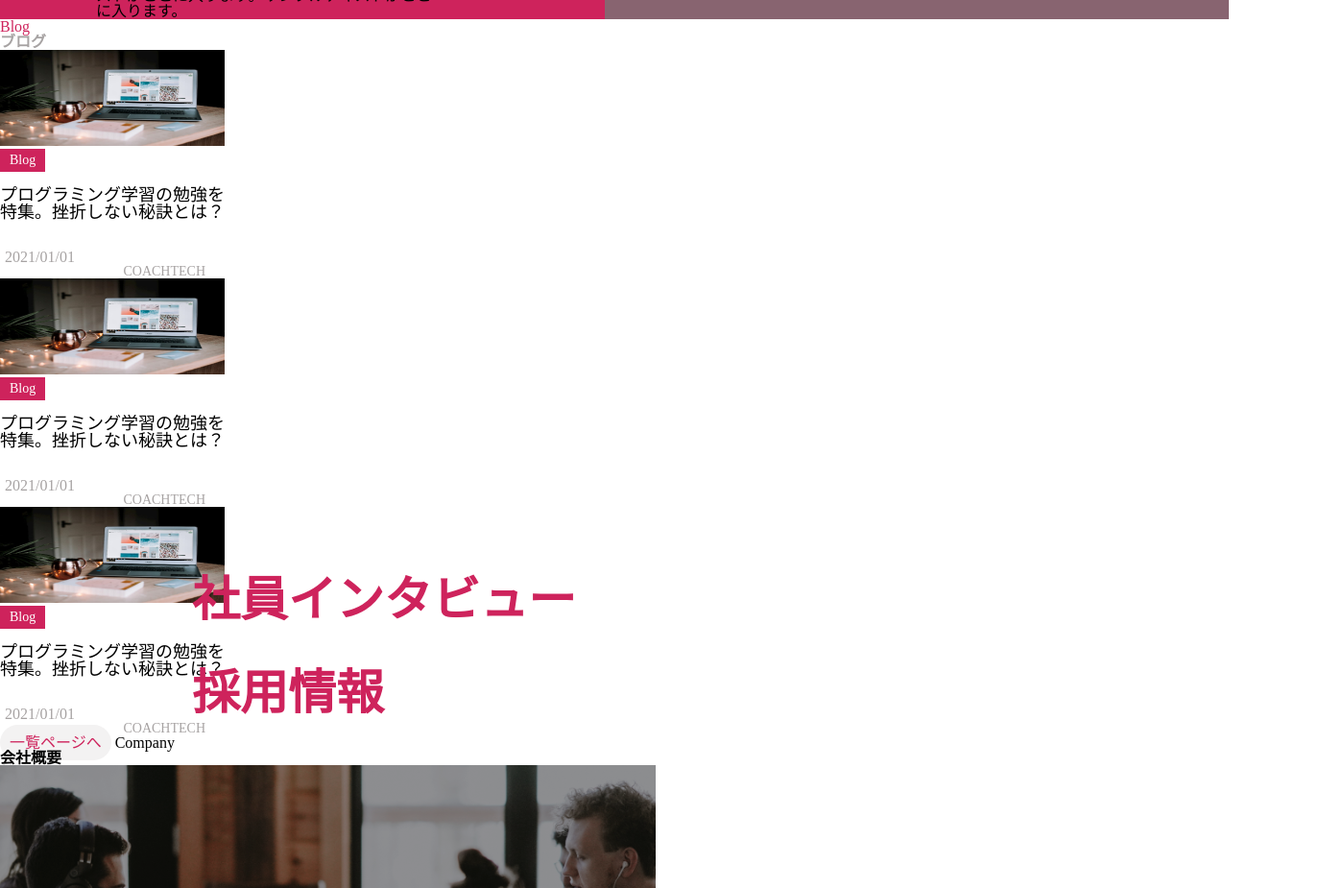
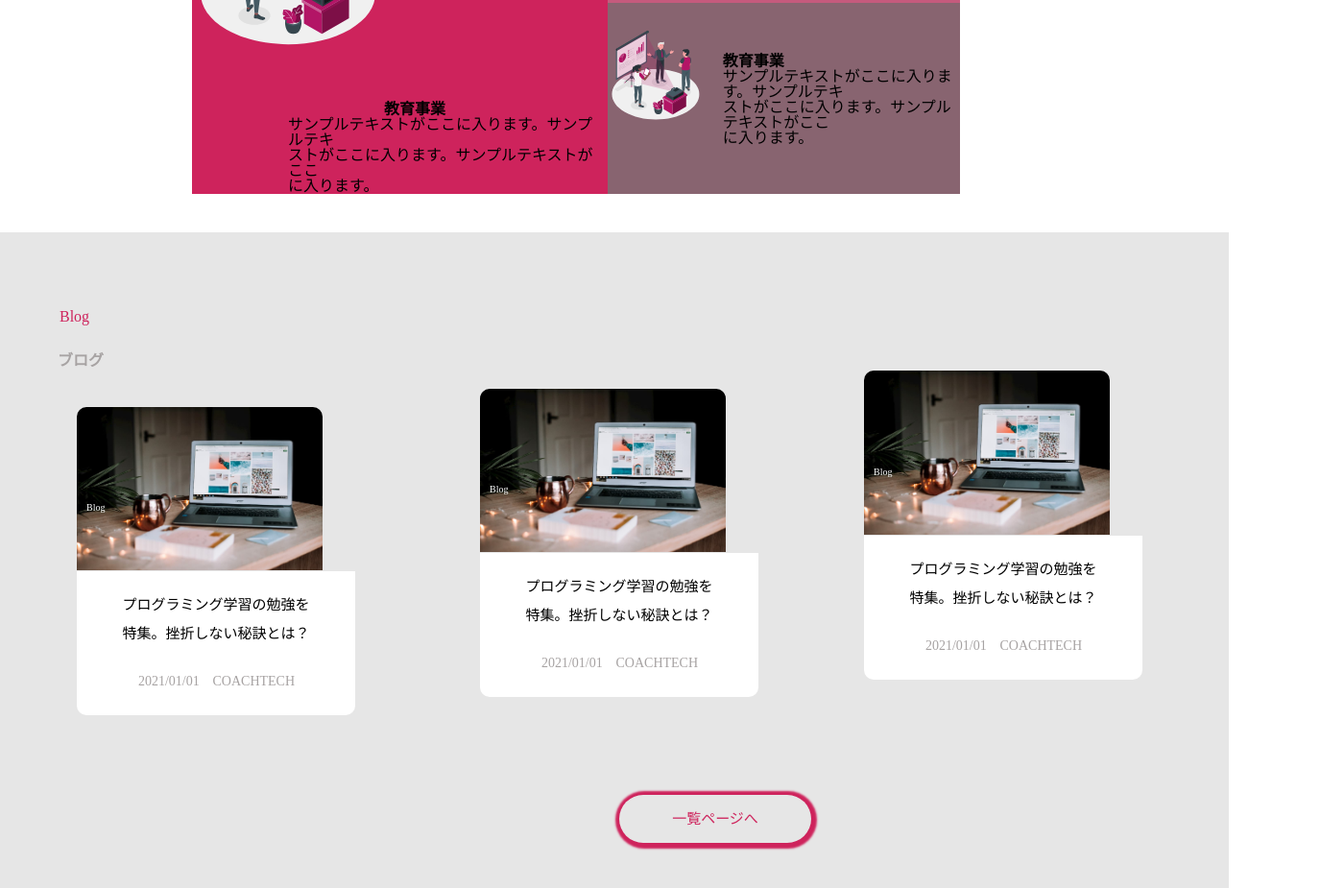
Before and after one commit to hitomineo/20211029ito.Lp, a plain HTML site: page index.html in a window 1280 px wide. Shown: the part 1875-2800 px from the top of the page at 96% size, 1400 px wide, since content can reach past the window. Drawn offline with Linux system fonts and the light colour scheme.

Commit message:
first-commit

```diff
--- a/css/style.css
+++ b/css/style.css
@@ -1,80 +1,80 @@
-.header{
-  display:flex ;
+.header {
+  display: flex;
   height: 20px;
   width: 30px;
 }
-.list{
-display:flex;
+.list {
+  display: flex;
   justify-content: right;
   font-size: 15px;
 }
-.header-list{
+.header-list {
   margin-top: -20px;
   padding: 10px;
 }
 
-
-
-.item{
+.item {
   display: flex;
   justify-content: right;
 }
 
-
-.text{
+.text {
   font-size: 50px;
-  color :rgb(206, 35, 92);
-  font-family:"Tukusi A Round Gothic","筑紫A丸ゴシック";font-weight:bold;
+  color: rgb(206, 35, 92);
+  font-family: "Tukusi A Round Gothic", "筑紫A丸ゴシック";
+  font-weight: bold;
   margin: -500px 100px 50px 200px;
 }
 
-em{
+em {
   color: rgb(27, 145, 145);
 }
 
-.text2{
+.text2 {
   font-size: 25px;
   color: rgb(206, 35, 92);
   margin: -10px 100px 50px 200px;
 }
 
-.text3{
+.text3 {
   margin: -50px 200px;
   color: rgb(167, 163, 163);
 }
 
-.news1{
+.news1 {
   font-size: 10px;
   color: rgb(206, 35, 92);
   margin-left: 200px;
   margin-top: 400px;
 }
 
-.second_title{
+.second_title {
   color: rgb(167, 163, 163);
-  margin-left:200px;
-  margin-top:5px;
+  margin-left: 200px;
+  margin-top: 5px;
 }
 
-.border1{
-  border: solid 1px rgb(167, 163, 163)
-  ;
+.border1 {
+  border: solid 1px rgb(167, 163, 163);
   margin-top: 30px;
+  width: 800px;
+  margin-left: 200px;
 }
 
-section{
+section {
   color: rgb(167, 163, 163);
   margin-left: 200px;
   margin-top: 20px;
 }
 
-.border2{
+.border2 {
   border: solid 0.01px;
   margin-top: 20px;
-  margin-bottom :20px;
+  margin-bottom: 20px;
+  width: 800px;
 }
 
-.practice__btn{
+.practice__btn {
   width: 300px;
   height: 100px;
 
@@ -88,181 +88,417 @@ section{
   margin-right: 30px;
 }
 
-.text4{
+.text4 {
   margin: 0px;
 }
 
-.card{
+.card {
   background-color: rgb(231, 225, 225);
-  height: 300px;
-
+  height: 400px;
 }
 
-
-.news2{
+.news2 {
   color: rgb(206, 35, 92);
   font-size: 10px;
-  margin-left:550px;
-  margin-top: 40px;
-
+  margin-left: 630px;
+  margin-top: 60px;
+  padding: 20px;
 }
-.second_title2{
+.second_title2 {
   color: rgb(167, 163, 163);
-  margin-left:550px;
-  margin-top: 30px;
+  margin-left: 550px;
+  margin-top: 0px;
+  font-size: 20px;
 }
 
-.text5{
+.text5 {
   color: rgb(167, 163, 163);
   margin-left: 150px;
   margin-top: 60px;
-
+  line-height: 25px;
 }
 
-.item2{
+.text5_{
+margin-top: 5px;
+}
+
+.item2 {
   width: -200px;
   height: -300px;
 }
 
-
-.item2{
-margin-left:750px ;
+.item2 {
+  margin-left: 750px;
   margin-top: -220px;
 }
 
 
-.news3{
+
+
+
+.news3 {
   color: rgb(206, 35, 92);
-margin-left:150px ;
-margin-top: 50px;
+  margin-left: 150px;
+  margin-top: 150px;
 }
-.second_title3{
+.second_title3 {
   color: rgb(167, 163, 163);
   margin-top: 20px;
   margin-left: 150px;
 }
-.grid{
+.grid {
   display: grid;
-
+  width: 800px;
+  margin-left: 200px;
+  margin-top: 30px;
 }
 
-.grid_parent{
+.grid_parent {
   display: grid;
   margin-top: 50px;
   grid-template-rows: -50px -50px;
   grid-template-columns: -20fr -20fr;
 }
 
-.parent{
+.parent {
   background-size: cover;
   grid-column: 1/2;
   grid-row: 1/3;
   background-color: rgb(206, 35, 92);
+
 }
 
-h5{
-  margin-left :200px;
+h5 {
+  margin-left: 200px;
 }
-.text6{
+.text6 {
   margin-left: 100px;
 }
 
-
-.child1{
+.child1 {
   background-size: cover;
   grid-column: 2/3;
   grid-row: 1/2;
   background-color: rgb(197, 90, 125);
+
 }
 
-h6{
+h6 {
   margin-left: 120px;
   margin-top: -100px;
 }
-.text7{
+.text7 {
   margin-left: 120px;
-
 }
-.child2{
+.child2 {
   background-size: cover;
   grid-column: 2/3;
   grid-row: 2/3;
   background-color: rgb(136, 100, 112);
 }
 
+.text8 {
+  margin-left: 120px;
+}
 
-.text8{
-   margin-left: 120px;
+.flex__item1 {
+  background-color: rgb(230, 230, 230);
+  width: 100%;
+  height: 780px;
+  margin-top: 40px;
+}
+
+.news4 {
+  color: rgb(206, 35, 92);
+  margin-top: -700px;
+  margin-bottom: 10px;
+  margin-left: 62px;
+}
+.second_title4 {
+  color: rgb(167, 163, 163);
+  margin-left: 60px;
+  margin-top: 30px;
+}
+
+.card_img1 img {
+  display: block;
+  width: 20%;
+  height: 10%;
+  border-top-left-radius: 10px;
+  border-top-right-radius: 10px;
+  margin-left: 80px;
+  margin-top: 40px;
+}
+
+.card_cat1 {
+  display: block;
+  background: rgb(206, 35, 92);
+  color: #fff;
+  font-size: 10px;
+  margin-left: 80px;
+  margin-top: -80px;
+  width: 30px;
+  padding: 10px 2px 2px 10px;
+}
+
+
+.card_ttl1 {
+  width: 20%;
+  font-size: 15px;
+ text-align: center;
+  line-height: 30px;
+  background-color: #ffff;
+  width: 250px;
+  margin-top: 59px;
+  margin-left: 80px;
+  border-bottom-left-radius: 10px;
+  border-bottom-right-radius: 10px;
+  height: 110px;
+  padding: 20px;
+
+}
+
+.card_date1 {
+  display: inline-block;
+  margin-left: 40px;
+  color: rgb(167, 163, 163);
+  font-size: 14px;
+  margin-top: 20px;
+  margin-left: 1px;
+}
+
+.card_tag1 {
+  display: inline-block;
+  color: rgb(167, 163, 163);
+  font-size: 14px;
+  margin-left: 10px;
 }
 
 
 
-.news4{
-  color: rgb(206, 35, 92);
-}
-.second_title4{
-  color: rgb(167, 163, 163);
+
+
+
+
+.card_img2 img {
+  display: block;
+  width: 20%;
+  height: 10%;
+  border-top-left-radius: 10px;
+  border-top-right-radius: 10px;
+  margin-left: 500px;
+  margin-top: -340px;
 }
 
-.flex_item{
-  display: flex;
-  justify-content:space-between;
+.card_cat2 {
+  display: block;
+  background: rgb(206, 35, 92);
+  color: #fff;
+  font-size: 10px;
+  margin-left: 500px;
+  margin-top: -80px;
+  width: 30px;
+  padding: 10px 2px 2px 10px;
 }
 
-.paractice_card{
-  width: 30%;
-  box-shadow: 0px 3px 10px rgba(0, 0, 0, 0.2);
+.card_ttl2 {
+  width: 20%;
+  font-size: 15px;
+  text-align: center;
+  line-height: 30px;
+  background-color: #ffff;
+  width: 250px;
+  margin-top: 59px;
+  margin-left: 500px;
+  border-bottom-left-radius: 10px;
+  border-bottom-right-radius: 10px;
+  height: 110px;
+  padding:20px ;
 }
 
-.card_img img{
-  width: 100%;
+.card_date2 {
+  display: inline-block;
+  margin-left: 40px;
+  color: rgb(167, 163, 163);
+  margin-bottom: 40px;
+  font-size: 14px;
+  margin-top: 20px;
+  margin-left: 1px;
 }
-.card_content{
-  padding-left: 15px 25px;
+.card_tag2 {
+  display: inline-block;
+  color: rgb(167, 163, 163);
+  font-size: 14px;
+  margin-left: 10px;
 }
-.card_ttl{
-  font-size: 18px;
-  margin-bottom: 30px;
-  font-weight: 400;
+
+
+
+.card_img3 img {
+  display: block;
+  width: 20%;
+  height: 10%;
+  border-top-left-radius: 10px;
+  border-top-right-radius: 10px;
+  margin-left: 900px;
+  margin-top: -340px;
 }
-.card_cat{
-  padding: 5px 10px;
+
+.card_cat3 {
+  display: block;
   background: rgb(206, 35, 92);
-  margin-bottom:15px
-  ;
-  display: inline-block;
   color: #fff;
-  font-size: 14px;
+  font-size: 10px;
+  margin-left: 900px;
+  margin-top: -80px;
+  width: 30px;
+  padding: 10px 2px 2px 10px;
+}
+
+
+.card_ttl3 {
+  width: 20%;
+  font-size: 15px;
+  text-align: center;
+  line-height: 30px;
+  background-color: #ffff;
+  width: 250px;
+  margin-top: 59px;
+  margin-left: 900px;
+  border-bottom-left-radius: 10px;
+  border-bottom-right-radius: 10px;
+  height: 110px;
+  padding: 20px;
 
 }
 
-.card_date{
+.card_date3 {
   display: inline-block;
-  margin-left:5px;
-  color:rgb(167, 163, 163);
+  margin-left: 40px;
+  color: rgb(167, 163, 163);
+  margin-bottom: 40px;
+  font-size: 14px;
+  margin-top: 20px;
+  margin-left: 1px;
+}
+.card_tag3 {
+  display: inline-block;
+  color: rgb(167, 163, 163);
+  font-size: 14px;
+  margin-left: 10px;
 }
 
-.tag{
-  font-size: 14px;
-  text-align: right;
+
+.practice_btn2 {
+  width: 200px;
+  padding: 10px 0;
+  color:rgb(206, 35, 92);
+  border-radius: 30px;
+  text-align: center;
+  box-shadow: 1px 1px 2px 5px rgb(206, 35, 92);
+  margin:100px auto 0;
+  display: block;
 }
 
-.card_tag{
-  display:inline-block;
-  margin-right: 20px;
-  color: rgb(167, 163, 163);
+.btn{
+  margin-left:-600px;
 }
 
-.practice_btn2{
-  width: 100px;
-  height: 40px;
 
+
+.news5{
 color: rgb(206, 35, 92);
-  border-radius: 20px;
-  background: rgb(243, 242, 242);
-  border-color: rgb(206, 35, 92);
-  text-align: center;
-  box-shadow: 40 0px 0 rgba(red, green, blue, alpha);
-  padding: 10px 10px;
+margin-top: 400px;
+margin-left: 300px
+}
+
+.second_title5{
+  margin-left: 300px;
+  margin-top: 20px;
+  font-size: 30px;
+  color: rgba(152, 153, 153, 0.781);
+}
+
+
+
+
+.kaisha{
+  width: 700px;
+  margin-left: 300px;
+  margin-top: 50px;
+}
+
+.kaisha th,
+.kaisha td{
+  border: 1px solid#ccc;
+  padding: 20px;
+  width: 500px;
+}
+
+.kaisha th{
+  font-weight: bold;
+  background-color: #e9e9e9;
+}
+
+
+
+.photo1{
+  margin-left: -300px;
+  margin-top: 70px;
+  display: flex;
 
 }
+
+.text9{
+  color: #e9e9e9;
+  font-size: 50px;
+  margin-top: -170px;
+  margin-left: 220px;
+}
+
+.text10{
+  color:#e9e9e9;
+  font-size: 50px;
+  margin-top: -170px;
+  margin-left: 200px;
+}
+
+
+.text11{
+  margin-top: 200px;
+  margin-left: 500px;
+}
+.text12{
+margin-top: 20px;
+margin-left: 680px;
+font-size: 40px;
+color: rgb(206, 35, 92);
+}
+
+
+.practice__btn2 {
+  width: 200px;
+  padding: 20px 0;
+  color: #fff;
+  border-radius: 30px;
+  background:linear-gradient(90deg, #ca1e60, #8b00be);
+  text-align: center;
+  box-shadow: 5px 5px 0 rgba(124, 1, 52, 0.2);
+  margin:30px auto 30px;
+  margin-left: 580px;
+  display:block;
+}
+
+
+.small{
+  background-color: rgba(221, 221, 221, 0.781);
+  width: 1400px;
+  height: 60px;
+  position: relative;
+}
+
+.text13{
+ margin-bottom:20px ;
+ margin-left: 500px;
+ padding: 20px;
+}
--- a/index.html
+++ b/index.html
@@ -9,6 +9,7 @@
   <link rel="stylesheet" href="./css/style.css" />
 </head>
 <body>
+
   <!-- 以下の内容を追加します -->
 
 <div
@@ -53,32 +54,31 @@ class="header"><img srcset="./img/estra_logo.png">
 
   <section>
 
-<div class="text4">  2021/01/01<a class="practice__btn">ニュース</a>COACHTECHのサービスが開始されました</div>
+<div class="text4">  2021/01/01<a class="practice__btn">ニュース</a>COACHTECHのサービスが開始されました。</div>
 
     <div class="border2"></div>
 
-2021/01/01<a class="practice__btn">ニュース</a>COACHTECHのサービスが開始されました
+2021/01/01<a class="practice__btn">ニュース</a>COACHTECHのサービスが開始されました。
 
 <div class="border2"></div>
 
-2021/01/01<a class="practice__btn">ニュース</a>COACHTECHのサービスが開始されました
+2021/01/01<a class="practice__btn">ニュース</a>COACHTECHのサービスが開始されました。
 
 <div class="border2
 "></div>
 
-2021/01/01<a class="practice__btn">ニュース</a>COACHTECHのサービスが開始されました
+2021/01/01<a class="practice__btn">ニュース</a>COACHTECHのサービスが開始されました。
 
 <div class="border2"></div>
 
-2021/01/01<a class="practice__btn">ニュース</a>COACHTECHのサービスが開始されました
+2021/01/01<a class="practice__btn">ニュース</a>COACHTECHのサービスが開始されました。
 
 
 <div class="border2"></div>
-<div class="border1
-"> </div>
+<div class="border2"> </div>
 </section>
 
-
+</article>
 
 <!--アバウトから-->
 
@@ -91,8 +91,9 @@ class="header"><img srcset="./img/estra_logo.png">
 
   <div class="text5">
 <p>株式会社estraはデジタル化が遅れている教育業界に<br>最新のテクノロジーを導入することによって教育の<br>DXを実現します。
-<br>独自のオペレーションとコーチングを融合した新しい<br>教育の仕組みにより、一人ひとりに合わせた最適な教<br>育を提供します。</p>
-</div>
+
+  <div class="text5_">
+<br>独自のオペレーションとコーチングを融合した新しい<br>教育の仕組みにより、一人ひとりに合わせた最適な教<br>育を提供します。</div></p>
 </div>
 
 
@@ -116,13 +117,15 @@ class="header"><img srcset="./img/estra_logo.png">
   <img src="./img/service__first.svg" width="200px" height="300px">
 
 
-<h5>教育事業</h5><div class="text6">サンプルテキストがここに入ります。サンプルテキ<br>ストがここに入ります。サンプルテキストがここ<br>に入ります。
+<h5>教育事業</h5>
+<div class="text6">サンプルテキストがここに入ります。サンプルテキ<br>ストがここに入ります。サンプルテキストがここ<br>に入ります。
 </div>
 </div>
 
 
 
-<div class="child1"><img src="./img/service__first.svg" width="100px" height="150px">
+<div class="child1">
+  <img src="./img/service__first.svg" width="100px" height="150px">
 
 <h6>教育事業</h6>
 <div class="text7">サンプルテキストがここに入ります。サンプルテキ<br>ストがここに入ります。サンプルテキストがここ<br>に入ります。</div>
@@ -140,57 +143,63 @@ class="header"><img srcset="./img/estra_logo.png">
 
 
 <!--ここからブログ-->
-
+<div class="flex__item1"></div>
 <div class="news4">Blog</div>
 <h4 class="second_title4"
 >ブログ</h4>
 
-<div class="flex_item">
-  <div class="practice_card">
-    <div class="card_img">
-      <img src="./img/blog__first.jpg" width="40px" height="100px">
+  <div class="practice_card1">
+    <div class="card_img1">
+      <img src="./img/blog__first.jpg" >
+      <div class="card_cat1">Blog</div>
     </div>
 
-    <div class="card_content">
-      <div class="card_cat">Blog</div>
-      <div class="card_ttl">プログラミング学習の勉強を<br>特集。挫折しない秘訣とは？</div>
-      <p class="card_date">2021/01/01</p>
-      <div class="tag">
-      <p class="card_tag">COACHTECH</p>
+    <div class="card_content1">
+
+      <div class="card_ttl1">プログラミング学習の勉強を<br>特集。挫折しない秘訣とは？
+
+      <p class="card_date1">2021/01/01</p>
+
+      <p class="card_tag1">COACHTECH</p>
+      </div>
+      </div>
+</div>
+
+
+  <div class="practice_card2">
+    <div class="card_img2">
+      <img src="./img/blog__first.jpg">
+    </div>
+
+    <div class="card_content2">
+      <div class="card_cat2">Blog</div>
+      <div class="card_ttl2">プログラミング学習の勉強を<br>特集。挫折しない秘訣とは？
+      <div class="tag2">
+      <p class="card_date2">2021/01/01</p>
+
+      <p class="card_tag2">COACHTECH</p>
       </div>
       </div>
     </div>
     </div>
 
-
-<div class="flex_item">
-  <div class="practice_card">
-    <div class="card_img">
-      <img src="./img/blog__first.jpg" width="40px" height="100px">
+  <div class="practice_card3">
+    <div class="card_img3">
+      <img src="./img/blog__first.jpg" >
     </div>
 
-    <div class="card_content">
-      <div class="card_cat">Blog</div>
-      <div class="card_ttl">プログラミング学習の勉強を<br>特集。挫折しない秘訣とは？</div>
-      <p class="card_date">2021/01/01</p>
-    <div class="tag">
-      <p class="card_tag">COACHTECH</p>
-      </div>
-    </div>
-  </div>
-</div>
-<div class="flex_item">
-  <div class="practice_card">
-    <div class="card_img">
-      <img src="./img/blog__first.jpg" width="40px" height="100px">
+    <div class="card_content3">
+      <div class="card_cat3">Blog</div>
+      <div class="card_ttl3">プログラミング学習の勉強を<br>特集。挫折しない秘訣とは？
+      <div class="tag3">
+      <p class="card_date3">2021/01/01</p>
+
+      <p class="card_tag3">COACHTECH</p>
     </div>
 
-    <div class="card_content">
-      <div class="card_cat">Blog</div>
-      <div class="card_ttl">プログラミング学習の勉強を<br>特集。挫折しない秘訣とは？</div>
-      <p class="card_date">2021/01/01</p>
-      <div class="tag">
-      <p class="card_tag">COACHTECH</p>
+
+    <div class="btn">
+    <a class="practice_btn2">一覧ページへ</a>
     </div>
     </div>
     </div>
@@ -198,36 +207,45 @@ class="header"><img srcset="./img/estra_logo.png">
 
 
 
-<a class="practice_btn2">一覧ページへ</a>
 
-<span class="news">Company</span>
-<h4 class="second title">会社概要</h4>
+
+
+
+<div class="news5">Company</div>
+<h5 class="second_title5">会社概要</h5>
+
+
+
 
 
 <!--テーブルタグ違う-->
-  <table border="1">
+<div class="kaisha">
+  <table aria-rowspan="1">
+
 <tr>
-    <th rowspan="1">株式会社estra</th>
+    <th>株式会社estra</th>
     <td>株式会社estra</td>
 </tr>
 <tr>
-    <th rowspan="1">代表者名</th>
+    <th>代表者名</th>
     <td>福場凛太郎</td>
 </tr>
+
 <tr>
-    <th rowspan="1">本社所在地</th>
+    <th>本社所在地</th>
     <td>東京都渋谷区1-1-1</td>
 </tr>
+
 <tr>
-    <th rowspan="1">授業員数</th>
+    <th>授業員数</th>
     <td>100名</td>
 </tr>
 <tr>
-    <th rowspan="1">電話番号</th>
+    <th>電話番号</th>
     <td>0120-00-0000</td>
 </tr>
 <tr>
-    <th rowspan="1">資本金</th>
+    <th>資本金</th>
     <td>¥10,000,000</td>
 </tr>
 </table>
@@ -235,25 +253,41 @@ class="header"><img srcset="./img/estra_logo.png">
 
 
 
-<div class="img">
+
+<div class="photo1">
+<div class="img4">
   <img src="./img/recruit.png">
-<div class="text">採用情報</div>
+  <div class="text9">採用情報</div></div>
+
+
+  <div class="photo2">
+  <div class="img5">
   <img src="./img/interview.png">
-<div class="text">社員インタビュー</div>
+  <div class="text10">社員インタビュー</div></div>
+
+</div>
+  </div>
 </div>
 
 
-<p>株式会社estraへのお問い合わせはこちらから</p>
+<div class="text11">
+  株式会社estraへのお問い合わせはこちらから</div>
 
 
-<!--ここに縦線のやつ入る-->
+<div class="text12">|</div>
 
 
-<a class="practice__btn">お問い合わせ</a>
+<a class="practice__btn2">お問い合わせ</a>
 
 
-<small>Copyright&copy;estra,inc,All Rights Reserved.</small>
+<div class="small">
+  <div class="text13">
+<small>Copyright&copy;estra,inc,All Rights Reserved.</small></div></div>
 
 
 </body>
+
 </html>
+
+
+</body>
```
Also changed, not shown: 1 other file. Lines whose indentation alone changed are shown as unchanged.
